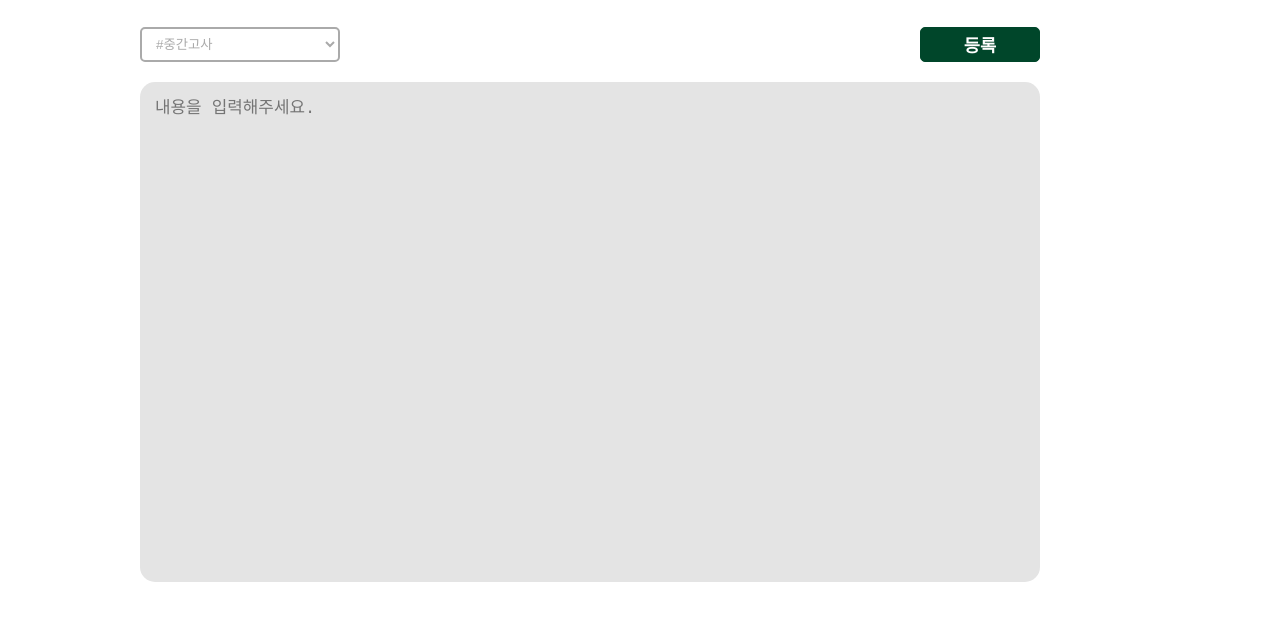
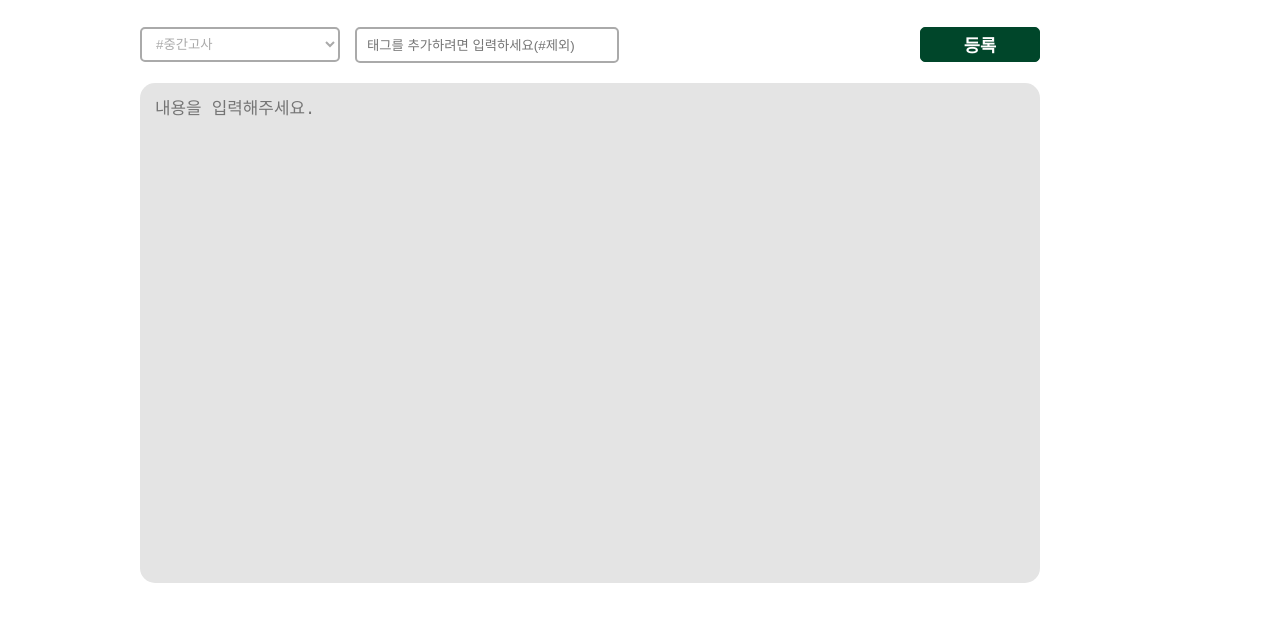
Before and after one commit to sujeong000/Lecture_Story, a website: page public/html/write.html in a window 1280 px wide. Shown: the part 113-734 px from the top of the page. Drawn offline with Linux system fonts and the light colour scheme.

Commit message:
select tag html, css

```diff
--- a/public/css/write.css
+++ b/public/css/write.css
@@ -67,3 +67,14 @@ html, body, .wrap {
 .content .text textarea:focus{
     outline: none;
 }
+.input_tag {
+    width: 240px;
+    height: 32px;
+    padding: 0 10px;
+    margin-left: 15px;
+    font-size: 10pt;
+    color : #AAAAAA;
+    border: 2px solid #AAAAAA;
+    border-radius: 5px;
+    float: left;
+}
--- a/public/html/write.html
+++ b/public/html/write.html
@@ -56,12 +56,13 @@
 
                 <form>
                     <div class="top">
-                        <select>
+                        <select name="select_tag" id="select_tag">
                             <option selected>#중간고사</option>
                             <option>#프로그래밍 과제 1</option>
                             <option>#프로그래밍 과제 2</option>
                             <option>#기말고사</option>
                         </select>
+                        <input class="input_tag" type="text" placeholder="태그를 추가하려면 입력하세요(#제외)" id="add_tag" name="add_tag">
                         <button type="submit">등록</button>
                     </div>
                     <div class="text">
```
Also changed, not shown: public/javascript/write.js (added, +12 -0 lines).
